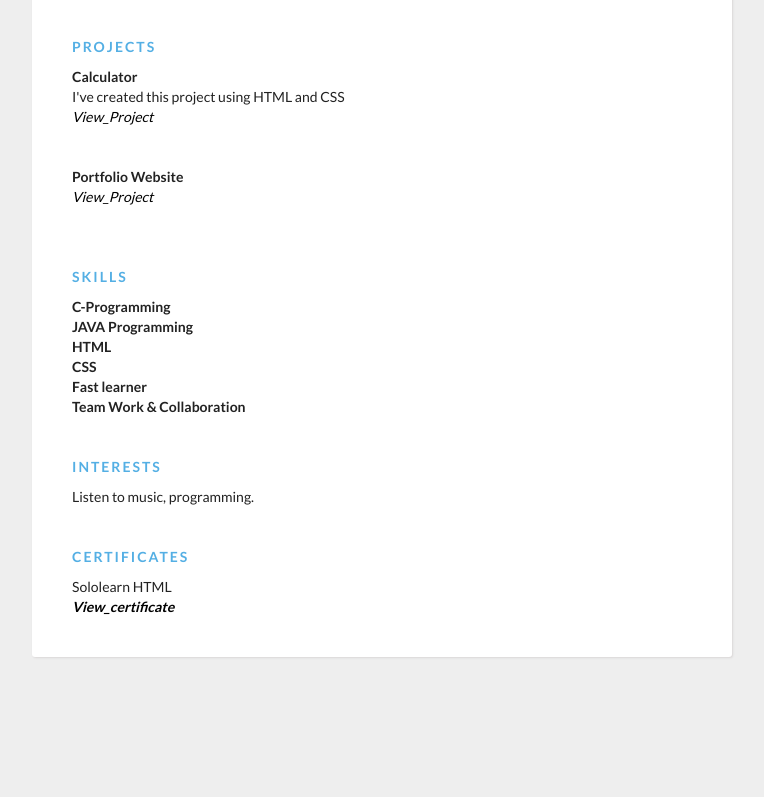
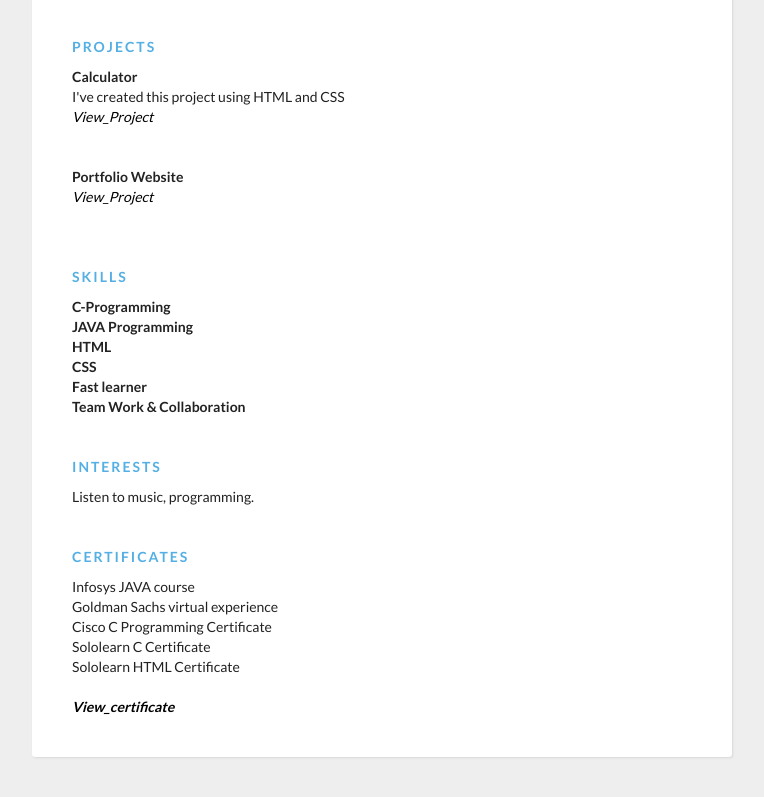
Before and after one commit to 01avi/Resume-Aviral, a plain HTML site: page index.html in a window 1280 px wide. Shown: the part 734-1531 px from the top of the page, without its empty margins (258-1022 px from the left). Before the commit the page ends 1441 px from the top, so only its background shows below. Drawn offline with Linux system fonts and the light colour scheme.

Commit message:
Update index.html

```diff
--- a/index.html
+++ b/index.html
@@ -147,7 +147,12 @@ to help team. Reliable and dedicated team player with hard working and resourcef
        </div>
        <div class="section__list">
          <div class="section__list-item">
-                  Sololearn HTML <br>
+             Infosys JAVA course <br>
+             Goldman Sachs virtual experience<br>
+             Cisco C Programming Certificate<br>
+             Sololearn C Certificate<br>
+             Sololearn HTML Certificate<br>
+             <br>
                  <b><a href="https://01avi.github.io/Certificates/">View_certificate</a></b>
           </div>
        </div>
```
